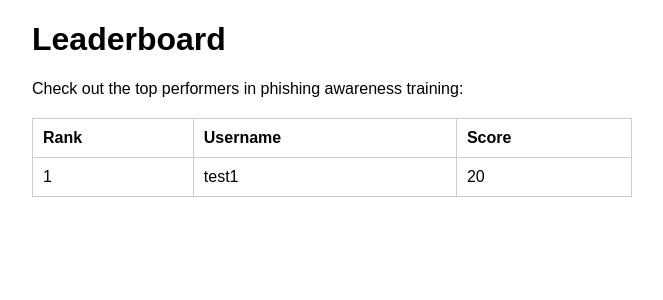
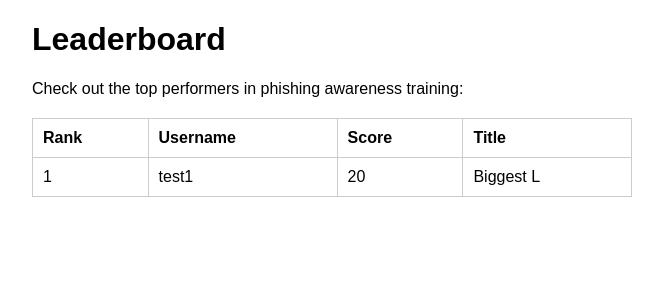
Before and after one commit to junyao08/fyp-project, a Flask app: page /leaderboard in a window 1280 px wide. Shown: the part 26-326 px from the top of the page, without its empty margins (308-971 px from the left). Run offline with Flask 3, Linux system fonts and the light colour scheme; a user stored in the database is signed in; data comes from the database, SQL or seed files in the repository; both versions use the stored data as it was after the commit.

Commit message:
added title based on score points and display title in leaderboard

```diff
--- a/app.py
+++ b/app.py
@@ -102,9 +102,16 @@ def phishing_gamified():
     if 'username' in session:
         if request.method == 'POST':
             score = int(request.form['score'])
+            # Set the title based on score points
+            if score >= 80:
+                title = "Gorlock the destroyer"
+            elif score >= 50:
+                title = "Caseoh"
+            elif score >= 10:
+                title = "Biggest L"
             conn = sqlite3.connect('users.db')
             c = conn.cursor()
-            c.execute('UPDATE users SET score = score + ? WHERE username = ?', (score, session['username']))
+            c.execute('UPDATE users SET title = ?, score = score + ? WHERE username = ?', (title, score, session['username']))
             conn.commit()
             conn.close()
             return redirect(url_for('leaderboard'))
@@ -116,12 +123,12 @@ def leaderboard():
     if 'username' in session:
         conn = sqlite3.connect('users.db')
         cur = conn.cursor()
-        cur.execute('SELECT username, score FROM users ORDER BY score DESC')
+        cur.execute('SELECT username, score, title FROM users ORDER BY score DESC')
         leaderboard_data = cur.fetchall()
         conn.close()
 
         # Creating a rank list for the leaderboard
-        ranked_leaderboard = [{'rank': i+1, 'username': row[0], 'points': row[1]} for i, row in enumerate(leaderboard_data)]
+        ranked_leaderboard = [{'rank': i+1, 'username': row[0], 'points': row[1], 'title': row[2]} for i, row in enumerate(leaderboard_data)]
 
         return render_template('leaderboard.html', username=session['username'], leaderboard=ranked_leaderboard)
     return redirect(url_for('login'))
--- a/templates/base.html
+++ b/templates/base.html
@@ -8,8 +8,8 @@
 </head>
 <body>
     <nav>
-        <a href="{{ url_for('home') }}">Home</a>
         {% if 'username' in session %}
+            <a href="{{ url_for('home') }}">Home</a>
             <a href="{{ url_for('logout') }}">Logout</a>
         {% else %}
             <a href="{{ url_for('login') }}">Login</a>
--- a/templates/leaderboard.html
+++ b/templates/leaderboard.html
@@ -7,12 +7,14 @@
         <th>Rank</th>
         <th>Username</th>
         <th>Score</th>
+        <th>Title</th>
     </tr>
     {% for entry in leaderboard %}
     <tr>
         <td>{{ entry.rank }}</td>
         <td>{{ entry.username }}</td>
         <td>{{ entry.points }}</td>
+        <td>{{ entry.title }}</td>
     </tr>
     {% endfor %}
 </table>
```
Also changed, not shown: users.db.
